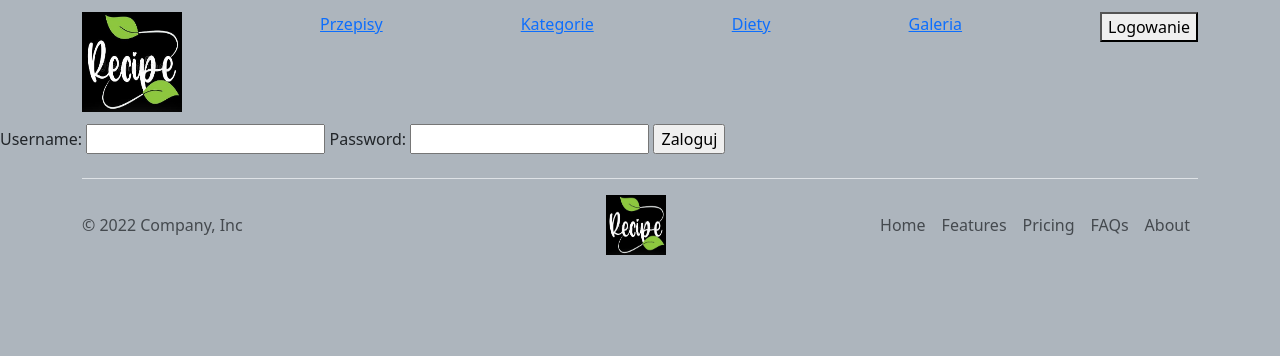
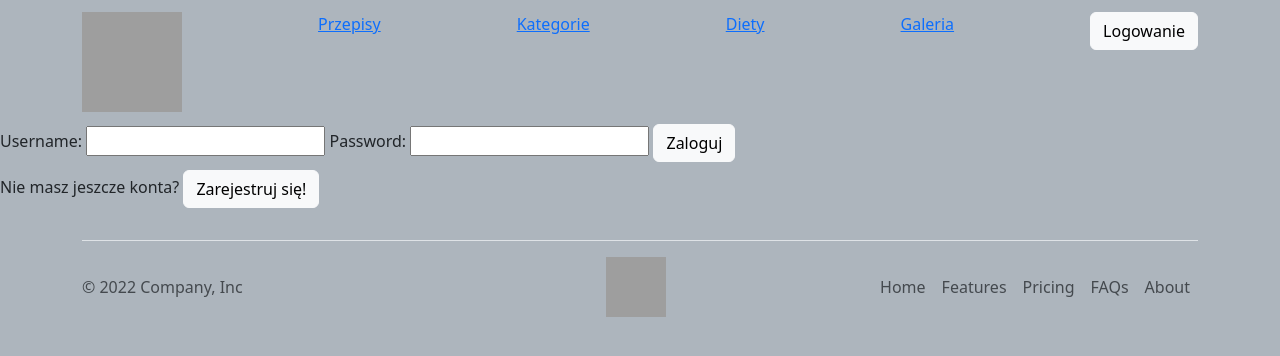
Before and after one commit to JessicaSadowska/RecipesProject, a Django app: page /login/ in a window 1280 px wide. Shown: the top 356 px of the page. Run offline with Django 4.2, Linux system fonts and the light colour scheme; some libraries are stand-ins or nearby versions; grey boxes are pictures that could not be loaded.

Commit message:
CSS and HTML modified

```diff
--- a/RecipesApp/models.py
+++ b/RecipesApp/models.py
@@ -17,4 +17,4 @@ class Recipe(models.Model):
     carbs = models.IntegerField()
     fats = models.IntegerField()
     allergens = models.ManyToManyField(Allergen, related_name="list_of_allergens", default=None)
-    image = models.ImageField()
+    image = models.ImageField(null=True)
--- a/RecipesApp/static/css/style.css
+++ b/RecipesApp/static/css/style.css
@@ -49,7 +49,24 @@
         -webkit-overflow-scrolling: touch;
       }
 
-#mainpicture {
+#mainpicture::before {
+    content: "";
     background-image: url('../pierwszetlo.png');
-    opacity: 0.6;
+    background-size: cover;
+    position: absolute;
+    top: 0;
+    right: 0;
+    bottom: 0;
+    left: 0;
+    opacity: 0.75;
 }
+
+#mainpageh1 {
+    position: relative;
+    text-shadow: 2px 2px rgba(0, 0, 0, 0.5);
+}
+
+#addrecipebutton {
+    position: relative;
+    text-shadow: 2px 2px rgba(0, 0, 0, 0.5);
+}
--- a/RecipesApp/templates/base.html
+++ b/RecipesApp/templates/base.html
@@ -15,36 +15,30 @@
     <header class="site-header sticky-top py-1">
     <nav class="container d-flex flex-column flex-md-row justify-content-between">
         <a class="py-2" href="#" aria-label="Product">
-          <img src="{% static 'logo.png' %}" width="100" height="100">
+          <img src="{% static 'logooo.png' %}" width="100" height="100">
         </a>
-        <a class="py-2 d-none d-md-inline-block" href="#">Przepisy</a>
+        <a class="py-2 d-none d-md-inline-block" href="recipes/">Przepisy</a>
         <a class="py-2 d-none d-md-inline-block" href="#">Kategorie</a>
         <a class="py-2 d-none d-md-inline-block" href="#">Diety</a>
         <a class="py-2 d-none d-md-inline-block" href="#">Galeria</a>
         {% if user.is_authenticated %}
             <a class="py-2 d-none d-md-inline-block" href="#">Moje przepisy</a>
             <a class="py-2 d-none d-md-inline-block" href="#">Moje diety</a>
-            <a class="py-2 d-none d-md-inline-block" href="/logout/"><button>Wyloguj</button></a>
+            <a class="py-2 d-none d-md-inline-block" href="/logout/"><button class="btn btn-light">Wyloguj</button></a>
         {% else %}
-            <a class="py-2 d-none d-md-inline-block" href="/login/"><button>Logowanie</button></a>
+            <a class="py-2 d-none d-md-inline-block" href="/login/"><button class="btn btn-light">Logowanie</button></a>
         {% endif %}
     </nav>
     </header>
     <body style="background-color:#adb5bd">
         {% block body %}
-              {% if user.is_authenticated %}
-                  <a href="/recipes/add/"><button>Dodaj przepis</button></a>
-                  <a href="/recipes/"><button>Wyświetl listę przepisów</button></a>
-              {% else %}
-                  <a href="/recipes/"><button>Wyświetl listę przepisów</button></a>
-              {% endif %}
-
 
    <div id="mainpicture" class="position-relative overflow-hidden p-3 p-md-5 m-md-3 text-center bg-light">
     <div class="col-md-5 p-lg-5 mx-auto my-5">
-      <h1 class="display-4 fw-normal">Punny headline</h1>
-      <p class="lead fw-normal">And an even wittier subheading to boot. Jumpstart your marketing efforts with this example based on Apple’s marketing pages.</p>
-      <a class="btn btn-outline-secondary" href="#">Coming soon</a>
+      <h1 id="mainpageh1" class="display-4 fw-normal" style="color: rgba(0, 0, 0, 1)">Odkryj nasze przepisy!</h1>
+        {% if user.is_authenticated %}
+      <p id="addrecipebutton" class="lead fw-normal"><a href="/recipes/add/"><button class="btn btn-light">Jesteś już zalogowany? Dodaj nowy przepis!</button></a></p>
+        {% endif %}
     </div>
   </div>
 
@@ -54,15 +48,14 @@
         <h2 class="display-5">Another headline</h2>
         <p class="lead">And an even wittier subheading.</p>
       </div>
-      <div class="bg-light shadow-sm mx-auto" style="width: 80%; height: 300px; border-radius: 21px 21px 0 0;"></div>
+
     </div>
     <div class="bg-light me-md-3 pt-3 px-3 pt-md-5 px-md-5 text-center overflow-hidden">
       <div class="my-3 p-3">
         <h2 class="display-5">Another headline</h2>
         <p class="lead">And an even wittier subheading.</p>
       </div>
-      <div class="bg-dark shadow-sm mx-auto" style="width: 80%; height: 300px; border-radius: 21px 21px 0 0;"></div>
-    </div>
+     </div>
   </div>
 {% endblock %}
 <div class="container">
@@ -70,7 +63,7 @@
     <p class="col-md-4 mb-0 text-muted">&copy; 2022 Company, Inc</p>
 
     <a href="/" class="col-md-4 d-flex align-items-center justify-content-center mb-3 mb-md-0 me-md-auto link-dark text-decoration-none">
-      <img class="bi me-2" width="60" height="60" src="{% static 'logo.png' %}">
+      <img class="bi me-2" width="60" height="60" src="{% static 'logooo.png' %}">
     </a>
 
     <ul class="nav col-md-4 justify-content-end">
--- a/RecipesApp/templates/login.html
+++ b/RecipesApp/templates/login.html
@@ -5,7 +5,7 @@
     <form method="post">
         {% csrf_token %}
         {{ form }}
-        <input type="submit" value="Zaloguj">
+        <input type="submit" value="Zaloguj" class="btn btn-light">
     </form>
-
+    <p>Nie masz jeszcze konta? <a class="py-2 d-none d-md-inline-block" href="/register/"><button class="btn btn-light">Zarejestruj się!</button></a></p>
 {% endblock %}
--- a/RecipesApp/templates/register.html
+++ b/RecipesApp/templates/register.html
@@ -4,6 +4,6 @@
     <form method="post">
         {% csrf_token %}
         {{ form.as_p }}
-        <input type="submit" value="Zarejestruj">
+        <input type="submit" value="Zarejestruj" class="btn btn-light">
     </form>
 {% endblock %}
```
